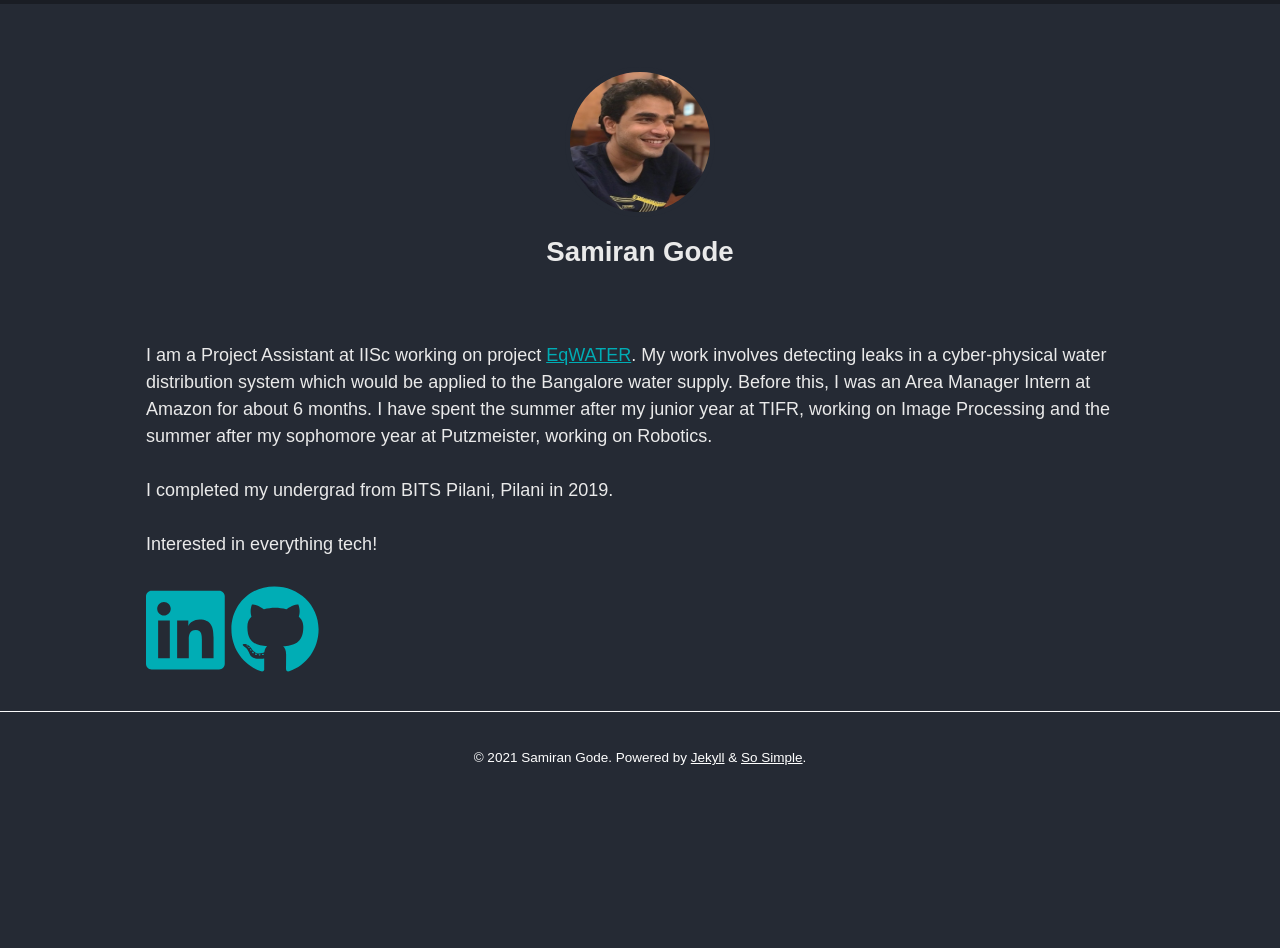
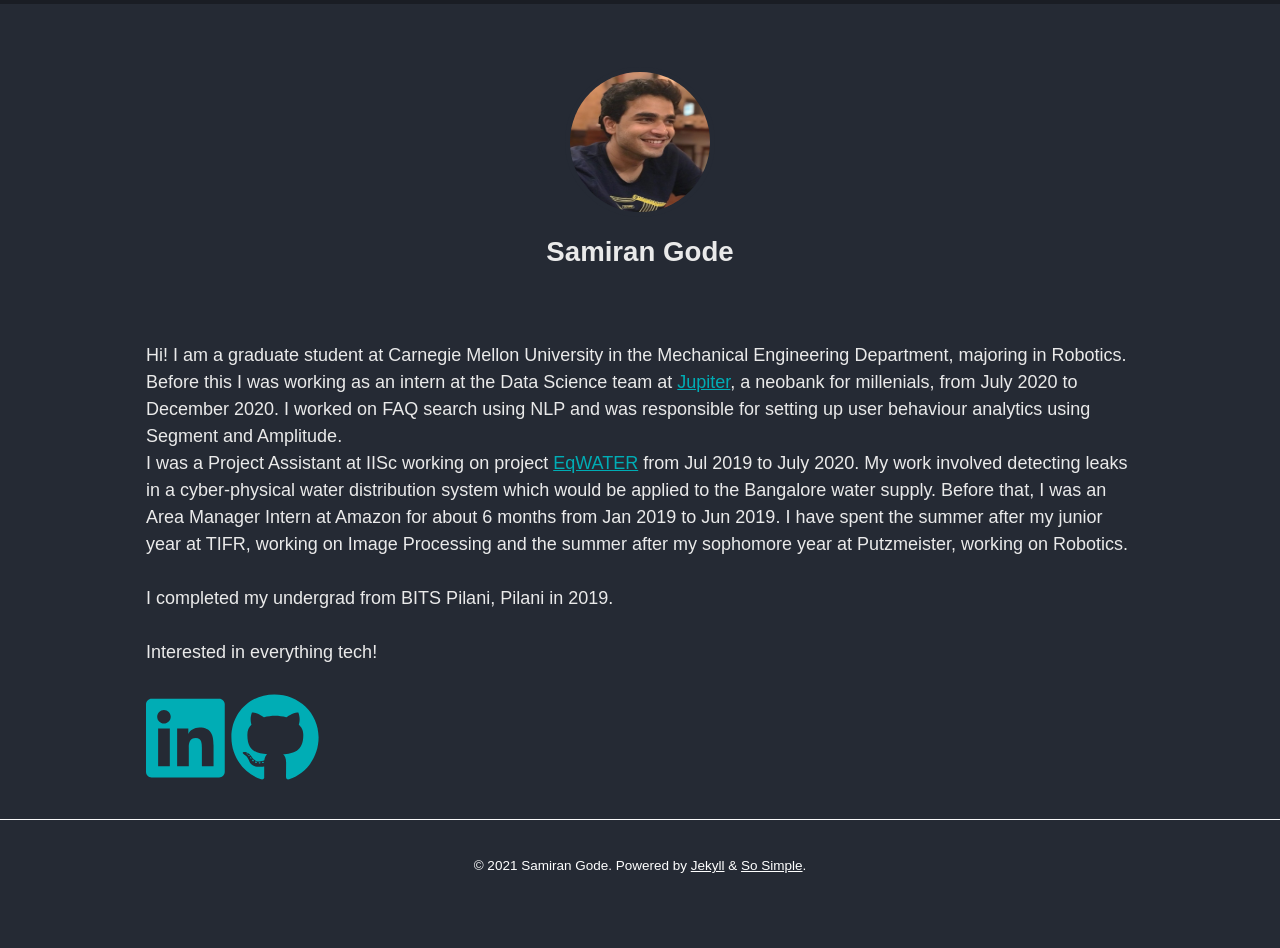
Before and after one commit to YashashGaurav/samirangode.github.io, a Jekyll site: the page built from about.markdown, in a window 1280 px wide. Built offline with Jekyll 4.4.1, drawn with Linux system fonts in a browser that asks for light colours; nearby versions of some CDN libraries; before the commit the page ends 900 px from its top, so only the background shows below that.

Commit message:
Update about.markdown

```diff
--- a/about.markdown
+++ b/about.markdown
@@ -3,7 +3,9 @@ layout: page
 permalink: /about/
 #image: /assets/images/wp2284543.jpg
 ---
-I am a Project Assistant at IISc working on project [EqWATER](https://imprint-india.org/intelligent-water-supply-network-monitoring-and-control-for-equitable-distribution-of-water-within-a-mega-city-eqwater). My work involves detecting leaks in a cyber-physical water distribution system which would be applied to the Bangalore water supply. Before this, I was an Area Manager Intern at Amazon for about 6 months. I have spent the summer after my junior year at TIFR, working on Image Processing and the summer after my sophomore year at Putzmeister, working on Robotics.
+Hi! I am a graduate student at Carnegie Mellon University in the Mechanical Engineering Department, majoring in Robotics.
+Before this I was working as an intern at the Data Science team at [Jupiter](https://jupiter.money/), a neobank for millenials, from July 2020 to December 2020. I worked on FAQ search using NLP and was responsible for setting up user behaviour analytics using Segment and Amplitude.
+I was a Project Assistant at IISc working on project [EqWATER](https://imprint-india.org/intelligent-water-supply-network-monitoring-and-control-for-equitable-distribution-of-water-within-a-mega-city-eqwater) from Jul 2019 to July 2020. My work involved detecting leaks in a cyber-physical water distribution system which would be applied to the Bangalore water supply. Before that, I was an Area Manager Intern at Amazon for about 6 months from Jan 2019 to Jun 2019. I have spent the summer after my junior year at TIFR, working on Image Processing and the summer after my sophomore year at Putzmeister, working on Robotics.
 
 I completed my undergrad from BITS Pilani, Pilani in 2019.
 
```
